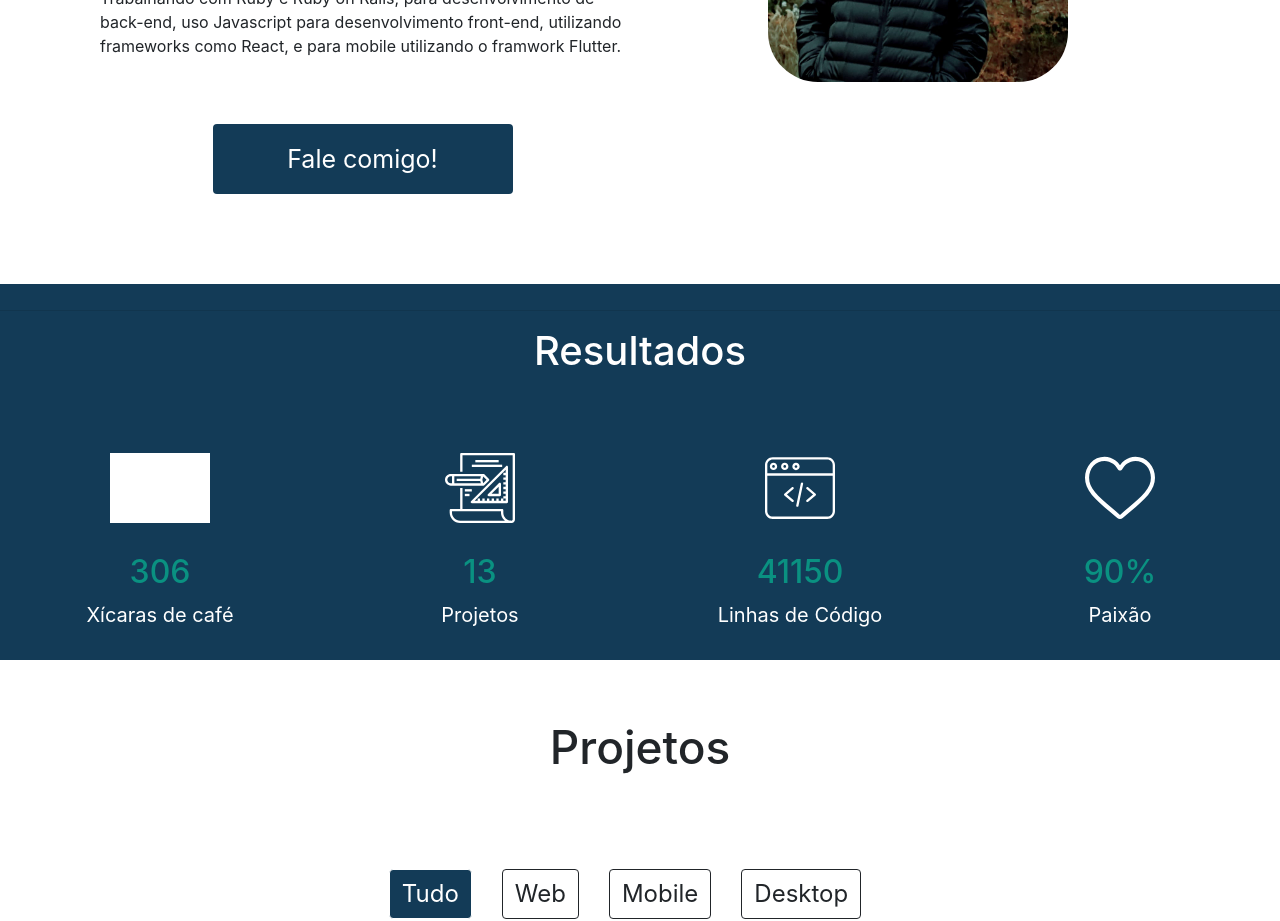
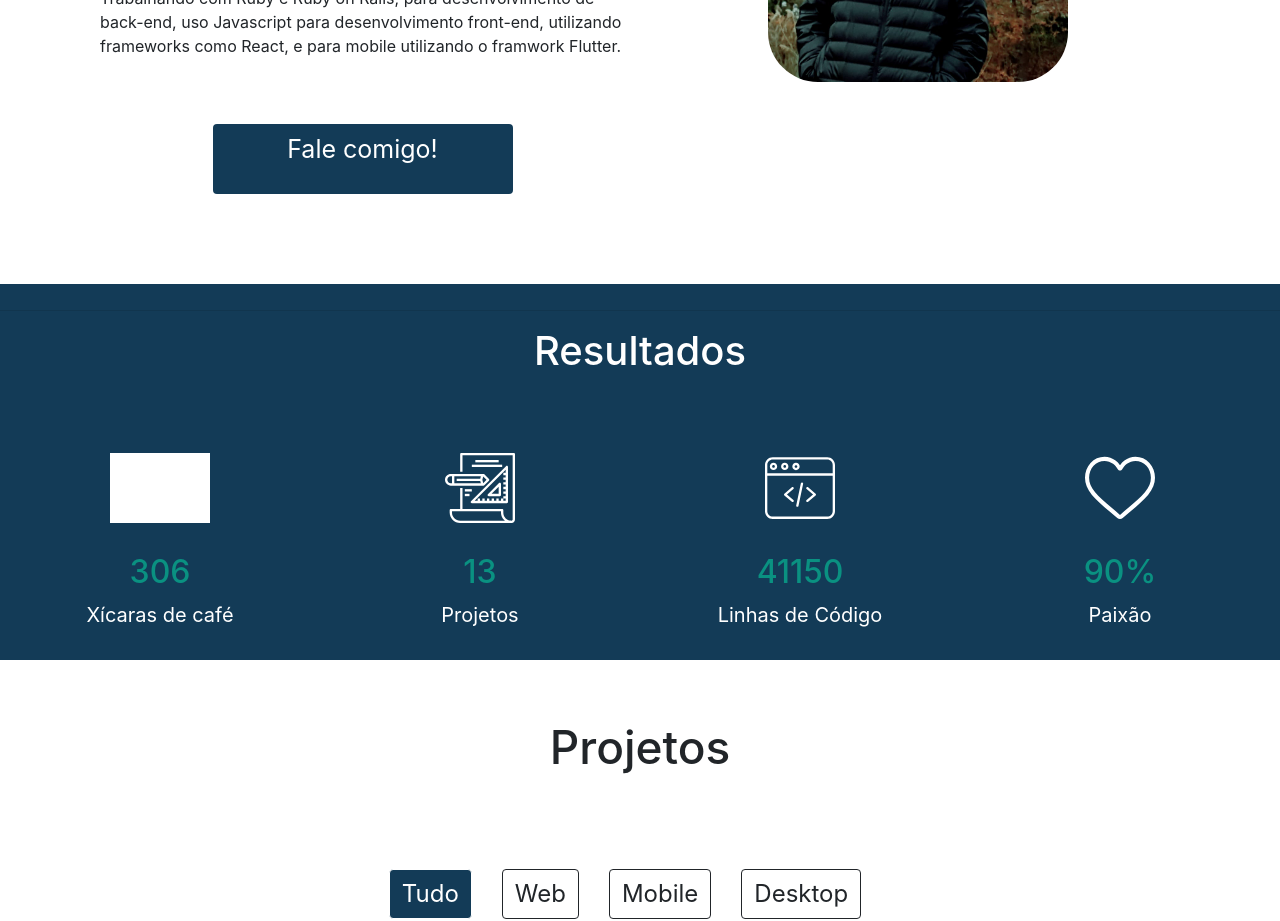
Before and after one commit to LuanColeto/portfolio, a React (Create React App) app: page / in a window 1280 px wide. Shown: the part 1240-2161 px from the top of the page. Built offline with nearby package versions, Linux system fonts and the light colour scheme; grey boxes are pictures that could not be loaded.

Commit message:
Notify js

```diff
--- a/package.json
+++ b/package.json
@@ -10,6 +10,7 @@
     "aos": "^2.3.4",
     "bootstrap": "^4.4.1",
     "jquery": "^3.4.1",
+    "notifyjs": "^3.0.0",
     "popper.js": "^1.16.1",
     "react": "^16.13.1",
     "react-animate-on-scroll": "^2.1.5",
--- a/src/App.js
+++ b/src/App.js
@@ -3,6 +3,7 @@ import './App.css';
 import 'bootstrap/dist/css/bootstrap.min.css';
 import './Include/bootstrap';
 import "animate.css/animate.min.css";
+import "notifyjs"
 
 //Components
 import Cabecalho from "./Components/Navbar/Navbar";
--- a/src/Components/About/About.jsx
+++ b/src/Components/About/About.jsx
@@ -18,7 +18,7 @@ class About extends Component{
                                 Ruby on Rails, para desenvolvimento de back-end, uso Javascript para desenvolvimento front-end, utilizando frameworks
                                 como React, e para mobile utilizando o framwork Flutter.</p>
 
-                            <button href="#contact-section" id="contact-me" className="btn">Fale comigo!</button>
+                            <a href="#contact-section" id="contact-me" className="btn">Fale comigo!</a>
                         </div>
                         <div className="col-md-6">
                             <img className="image" src={Luan}/>
```
Also changed, not shown: 1 other file (tests, documents, lock files or other folders).
